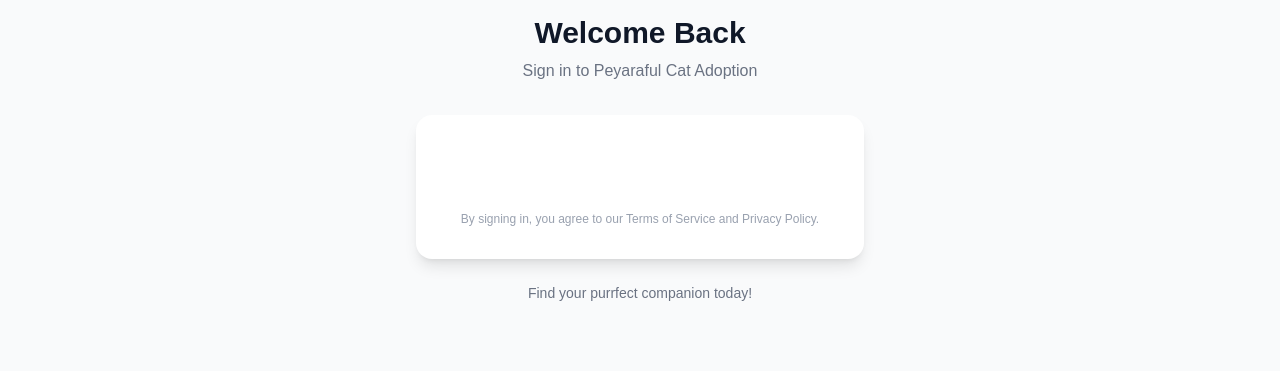
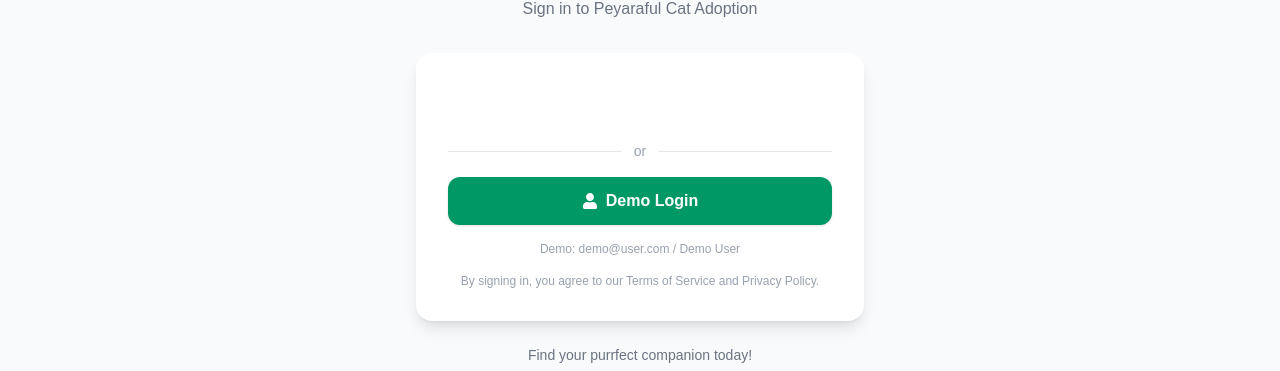
Before and after one commit to PeyaraFul/peyaraful-cat-adoption-client, a Next.js app: page /login in a window 1280 px wide. Shown: the part 345-716 px from the top of the page. Built offline with nearby package versions, Linux system fonts and the light colour scheme; no server answers.

Commit message:
feat: add demo login button on login page

```diff
--- a/src/app/login/page.tsx
+++ b/src/app/login/page.tsx
@@ -1,16 +1,17 @@
 'use client';
 
-import { useEffect } from 'react';
+import { useEffect, useState } from 'react';
 import { useRouter } from 'next/navigation';
 import { GoogleLogin } from '@react-oauth/google';
 import { useAuth } from '@/providers/AuthProvider';
 import api from '@/lib/axios';
 import toast from 'react-hot-toast';
-import { FaCat } from 'react-icons/fa';
+import { FaCat, FaUser } from 'react-icons/fa';
 
 export default function LoginPage() {
   const { user, loading, login } = useAuth();
   const router = useRouter();
+  const [demoLoading, setDemoLoading] = useState(false);
 
   useEffect(() => {
     if (!loading && user) {
@@ -44,6 +45,19 @@ export default function LoginPage() {
     toast.error('Google login failed. Please try again.');
   };
 
+  const handleDemoLogin = async () => {
+    setDemoLoading(true);
+    try {
+      const res = await api.post('/api/auth/demo');
+      await login(res.data.token);
+      toast.success('Logged in as Demo User!');
+    } catch (error: any) {
+      toast.error(error?.response?.data?.message || 'Demo login failed.');
+    } finally {
+      setDemoLoading(false);
+    }
+  };
+
   return (
     <div className="min-h-screen bg-gray-50 flex items-center justify-center px-4">
       <div className="w-full max-w-md">
@@ -55,7 +69,7 @@ export default function LoginPage() {
           <p className="text-gray-500 mt-2">Sign in to Peyaraful Cat Adoption</p>
         </div>
 
-        <div className="bg-white rounded-2xl shadow-lg p-8">
+        <div className="bg-white rounded-2xl shadow-lg p-8 space-y-4">
           <div className="flex justify-center">
             <GoogleLogin
               onSuccess={handleGoogleSuccess}
@@ -67,7 +81,31 @@ export default function LoginPage() {
             />
           </div>
 
-          <div className="mt-6 text-center">
+          <div className="relative">
+            <div className="absolute inset-0 flex items-center">
+              <div className="w-full border-t border-gray-200" />
+            </div>
+            <div className="relative flex justify-center text-sm">
+              <span className="px-3 bg-white text-gray-400">or</span>
+            </div>
+          </div>
+
+          <button
+            onClick={handleDemoLogin}
+            disabled={demoLoading}
+            className="w-full flex items-center justify-center gap-2 px-6 py-3 bg-emerald-600 hover:bg-emerald-700 text-white font-semibold rounded-xl shadow transition-colors disabled:opacity-50"
+          >
+            <FaUser />
+            {demoLoading ? 'Signing in...' : 'Demo Login'}
+          </button>
+
+          <div className="text-center">
+            <p className="text-xs text-gray-400">
+              Demo: demo@user.com / Demo User
+            </p>
+          </div>
+
+          <div className="text-center">
             <p className="text-xs text-gray-400">
               By signing in, you agree to our Terms of Service and Privacy Policy.
             </p>
```
